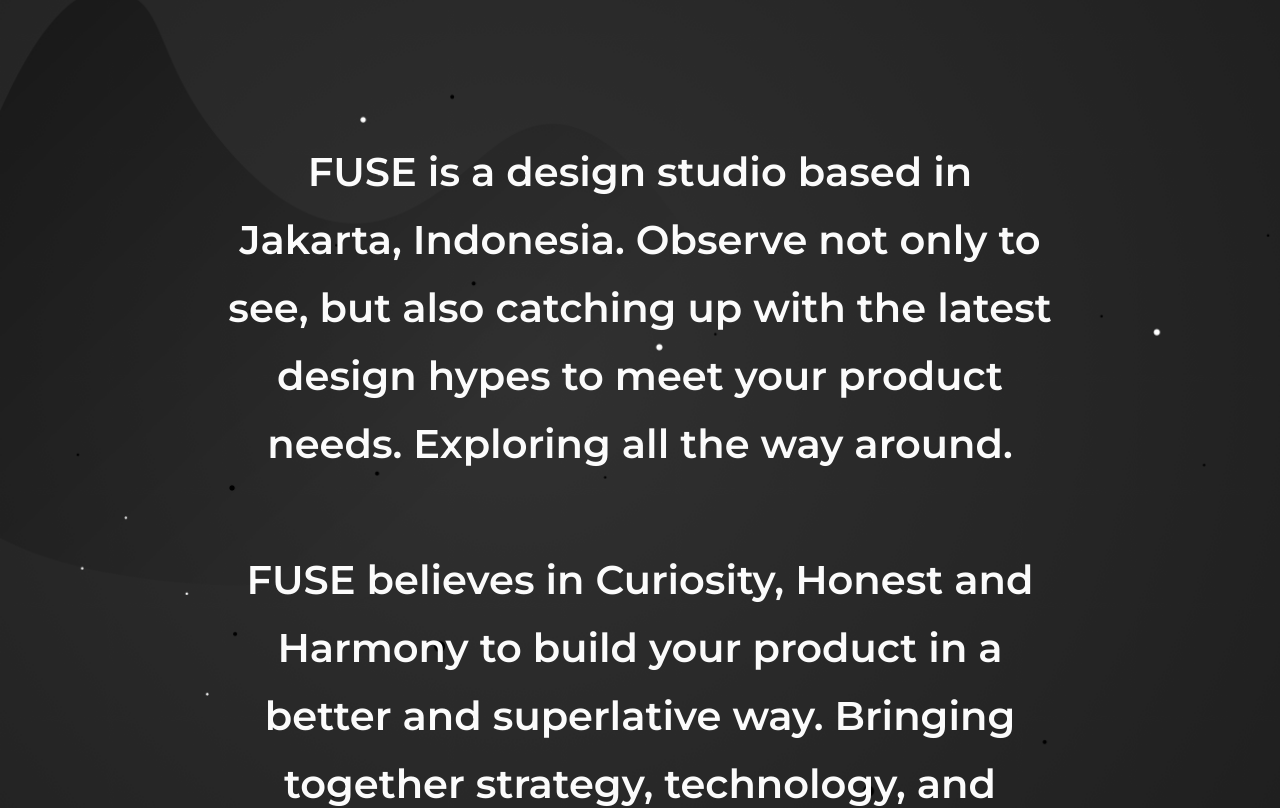
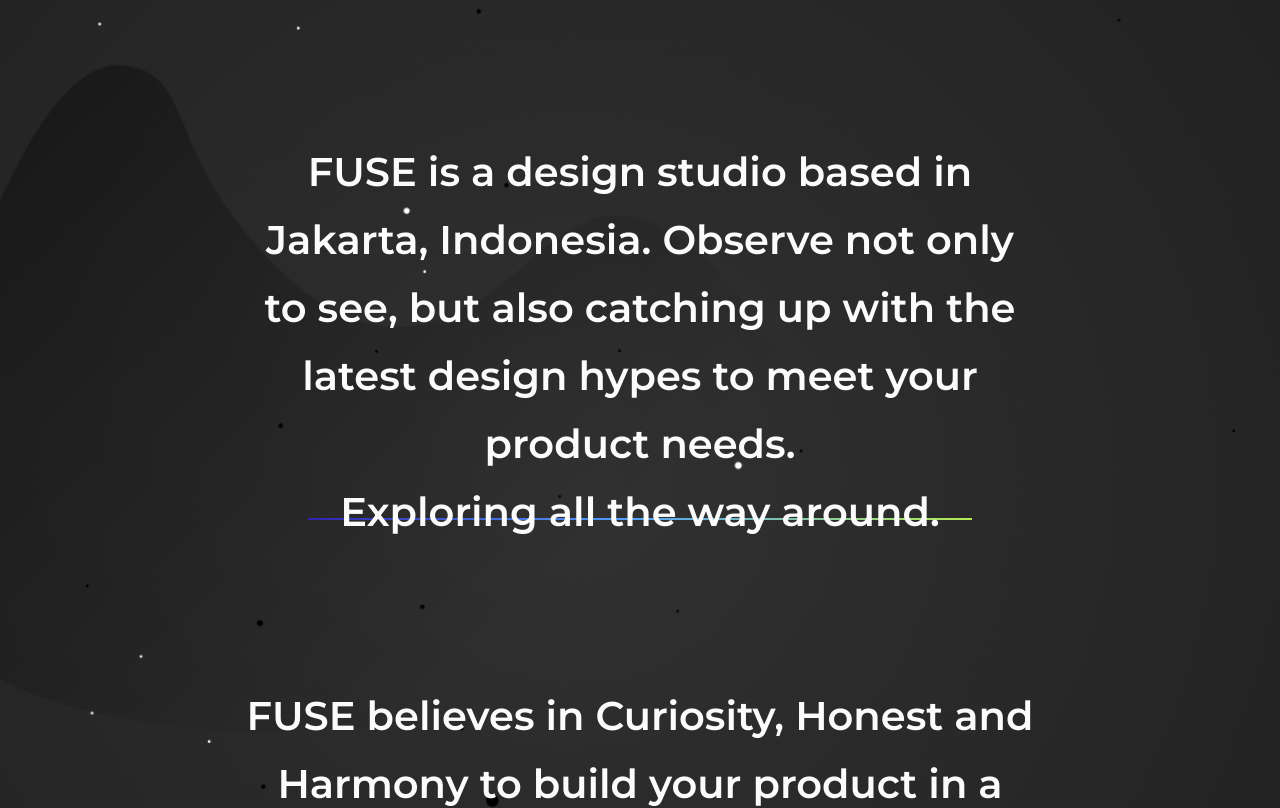
Before and after one commit to stevanus-christopel/fuse-web, a React (Create React App) app: page / in a window 1280 px wide. Shown: the part 640-1448 px from the top of the page. Built offline with nearby package versions, Linux system fonts and the light colour scheme.

Commit message:
Add link and focus on hover

```diff
--- a/src/App.css
+++ b/src/App.css
@@ -73,10 +73,18 @@
     -webkit-transform: rotate(-90deg);
     transform: rotate(-90deg);
     opacity: 0;
-    -webkit-transition: opacity 6s ease 2s;
-    -moz-transition: opacity 6s ease 2s;
-    -o-transition: opacity 6s ease 2s;
-    transition: opacity 6s ease 2s;
+    -webkit-transition:
+        opacity 6s ease,
+        color 0.5s ease;
+    -moz-transition:
+        opacity 6s ease,
+        color 0.5s ease;
+    -o-transition:
+        opacity 6s ease,
+        color 0.5s ease;
+    transition:
+        opacity 6s ease,
+        color 0.5s ease;
 }
 
 .app__instagram--show {
@@ -96,16 +104,27 @@
     line-height: 1.7;
     color: #FBFBFB;
     text-align: center;
-    max-width: 835px;
+    max-width: 800px;
     box-sizing: initial;
     z-index: 10;
-    -webkit-transition: opacity 2s ease;
-    -moz-transition: opacity 2s ease;
-    -o-transition: opacity 2s ease;
-    transition: opacity 2s ease;
+    -webkit-transition:
+        opacity 2s ease,
+        color 0.5s ease;
+    -moz-transition:
+        opacity 2s ease,
+        color 0.5s ease;
+    -o-transition:
+        opacity 2s ease,
+        color 0.5s ease;
+    transition:
+        opacity 2s ease,
+        color 0.5s ease;
 }
 
 .app__description-underline--blue {
+    position: relative;
+    display: block;
+    white-space: nowrap;
     background-image: linear-gradient(to right, #3023AE, #53A0FD 48%, #B4EC51);
     background-repeat: no-repeat;
     background-size: 83% 2px;
@@ -113,11 +132,17 @@
 }
 
 .app__description-underline--purple {
+    position: relative;
     display: block;
     background-image: linear-gradient(92deg, rgba(48, 35, 174, 0.72), rgba(200, 109, 215, 0.72));
     background-repeat: no-repeat;
     background-size: 83% 19px;
     background-position: center 40px;
+}
+
+.app__description-underline--blue:hover,
+.app__description-underline--purple:hover {
+    cursor: pointer;
 }
 
 .app__content--bottom {
@@ -172,6 +197,11 @@
     height: 87px;
     margin-top: -16px;
     margin-left: -135px;
+}
+
+.app__email-form .btn--liquid svg {
+    width: 148px;
+    height: 87px;
 }
 
 .app__email-form .btn--liquid:hover {
--- a/src/App.js
+++ b/src/App.js
@@ -28,6 +28,16 @@
       this.logoElement.classList.add("app__logo--show");
       this.instagramElement.classList.add("app__instagram--show");
     }, 600);
+  }
+  handleMouseEnterDescription = (className) => {
+    document.getElementsByClassName("app__description")[0].style.color = "rgba(255, 255, 255, 0.12)";
+    document.getElementsByClassName("app__instagram")[0].style.color = "rgba(255, 255, 255, 0.12)";
+    document.getElementsByClassName(className)[0].style.color = "#FFFFFF";
+  }
+  handleMouseLeaveDescription = (className) => {
+    document.getElementsByClassName("app__description")[0].style.color = "#FFFFFF";
+    document.getElementsByClassName("app__instagram")[0].style.color = "#FFFFFF";
+    document.getElementsByClassName(className)[0].style.color = null;
   }
   sendEmail() {
     if(document.getElementById("txt-email").value.length <= 0) {
@@ -69,7 +79,12 @@
           <p className="app__description">
             FUSE is a design studio based in Jakarta, Indonesia.
             Observe not only to see,  but also catching up with the latest design
-            hypes to meet your product needs. Exploring all the way around.
+            hypes to meet your product needs.
+            <span className="app__description-underline--blue"
+            onMouseEnter={() => this.handleMouseEnterDescription('app__description-underline--blue')}
+            onMouseLeave={() => this.handleMouseLeaveDescription('app__description-underline--blue')}>
+              Exploring all the way around.
+            </span>
             <br /><br />
             FUSE believes in Curiosity, Honest and Harmony to build your product in a better and superlative way. Bringing together strategy,
             technology, and design, FUSE creates digital experience to build a meaningful
```
